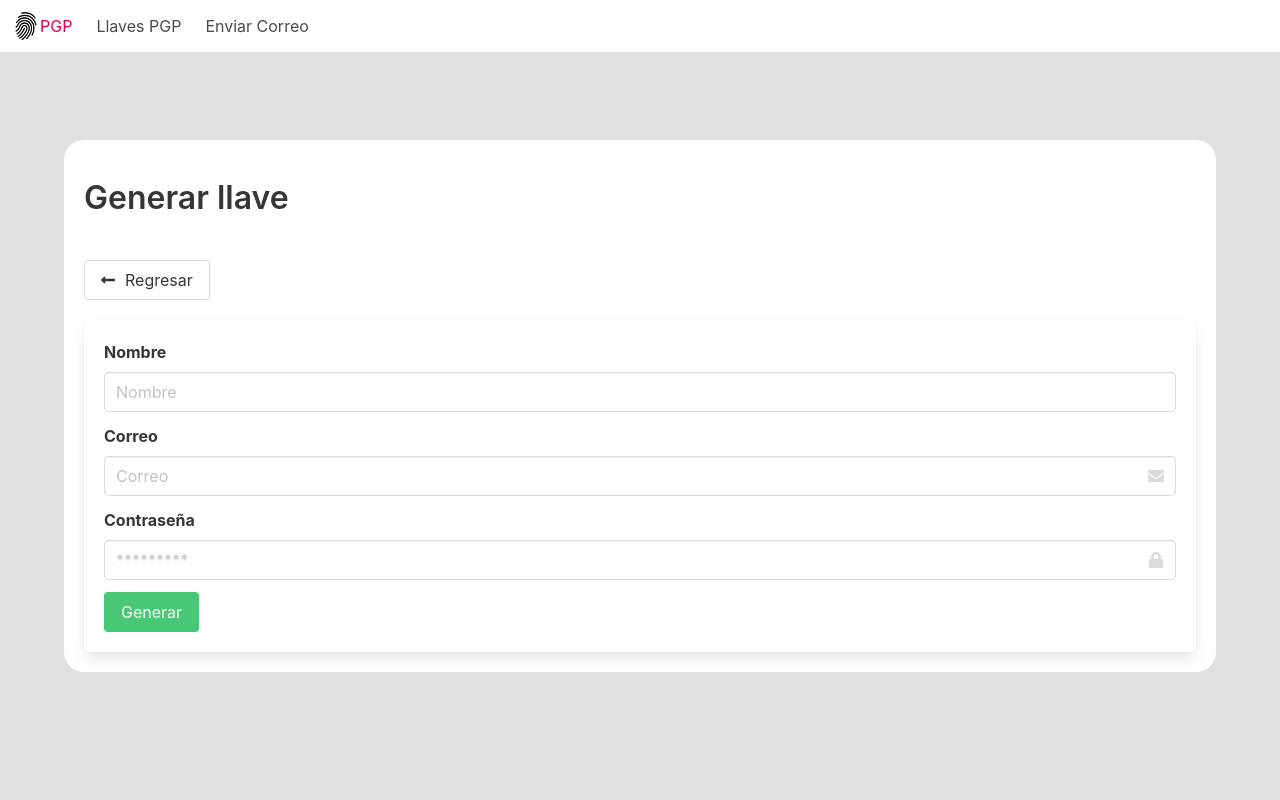
After one commit to astercraker/flask-pgp, a Flask app: page /generar_llave in a window 1280 px wide. The commit adds this page. Run offline with Flask 2, Linux system fonts and the light colour scheme; parts of the project's set-up code (start-up, migrations or seed data) failed here and were passed over; some libraries are stand-ins or nearby versions.

Commit message:
Added code to cypher pgp

```diff
--- a/config.py
+++ b/config.py
@@ -4,11 +4,15 @@ class Config():
     TESTING = False
     SQLALCHEMY_DATABASE_URI = "sqlite:///blog.db"
     SECRET_KEY = 'Th1s1ss3cr3t'
+    GPG_HOME_DIR='/home/astercraker/.gnupg'
+    GPG_BINARY = '/usr/bin/gpg'
 
 class ProductionConfig(Config):
     SQLALCHEMY_DATABASE_URI = os.environ.get("DATABASE_URL")
     SQLALCHEMY_TRACK_MODIFICATIONS = False
     SECRET_KEY = os.environ.get("SECRET_KEY")
+    GPG_HOME_DIR= os.environ.get("GPG_DIR")
+    GPG_BINARY = os.environ.get("GPG_BINARY")
 
 class DevelopmentConfig(Config):
     SQLALCHEMY_DATABASE_URI = "sqlite:///blog.db"
--- a/main.py
+++ b/main.py
@@ -1,32 +1,67 @@
-from flask import Flask, render_template, abort
+from re import T
+from flask import Flask, render_template, abort, request
 import os
-from model import db, Post
+from model import db, Post, Key
+import random, threading, webbrowser
+from flask_cachebuster import CacheBuster
+from flask_gnupg import GnuPG
+from datetime import datetime
+import datedelta
 
+gpg = GnuPG()
 app = Flask(__name__)
 settings_module = os.getenv('APP_SETTINGS_MODULE') if os.getenv('APP_SETTINGS_MODULE') else 'config.DevelopmentConfig'
 
+config = { 'extensions': ['.js', '.css', '.csv'], 'hash_size': 5 }
+cache_buster = CacheBuster(config=config)
+cache_buster.init_app(app)
+
+
 app.config.from_object(settings_module)
+gpg.init_app(app)
 db.init_app(app)
 
 @app.route("/")
 def welcome():
-    new_post = Post(
-        titulo="Hola 3",
-        texto="Texto"
-    )
-    db.session.add_all([new_post])
-    db.session.commit()
-    post = Post.query.order_by(Post.fecha.desc()).all()
-    return render_template("welcome.html", message="Mensaje desde Jinja!", post=post)
+    keys_list = []
+    keys_dict = gpg.list_keys()
+    for key in keys_dict:
+        print(key)
+        key_obj = Key(key)
+        keys_list.append(key_obj)
+    print("keys List: ", keys_list)
+    return render_template("admin_llaves.html", message="", keys=keys_list)
 
+@app.route("/admin_llaves")
+def admin_llaves():
+    keys_list = []
+    keys_dict = gpg.list_keys(True)
+    for key in keys_dict:
+        key_obj = Key(key)
+        print(key)
+        keys_list.append(key_obj)
+    print("keys List: ", keys_list)
+    return render_template("admin_llaves.html", message="", keys=keys_list)
 
-@app.route("/card/<int:index>")
-def card_view(index):
-    try:
-        return render_template("card.html", card=card)
-    except IndexError:
-        abort(404)
+@app.route("/generar_llave", methods=['GET', 'POST'])
+def generar_llave():
+    if request.method == 'POST':
+        nombre = request.form.get('nombre')
+        correo = request.form.get('correo')
+        contrasenia = request.form.get('password')
+        local_dt = datetime.now() + datedelta.datedelta(years=2)
+        input_data = gpg.gen_key_input(key_type="RSA", key_length=2048, name_real=nombre, name_email=correo, subkey_type= 'RSA',subkey_length=2048,expire_date=local_dt.strftime("%Y-%m-%d"), passphrase=contrasenia)
+        key = gpg.gen_key(input_data)
+        print("input", key)
+    return render_template("generar_llave.html")
 
+@app.route("/importar_llave", methods=['GET', 'POST'])
+def importar_llave():
+    if request.method == 'POST':
+        text_key = request.form.get('text-key')
+        import_result = gpg.import_keys(text_key)
+        print(import_result)
+    return render_template("import_keys.html")
 
 if __name__ == '__main__':
     app.run(debug=True)
--- /dev/null
+++ b/static/css/main.css
@@ -0,0 +1,49 @@
+html{
+    overflow-y: auto;
+    background: white;
+}
+body{
+    background-color: rgba(105,148,150,0.1);
+    background-color: #e0e0e0;
+    min-height: 100vh;
+}
+.navbar-link.is-active, .navbar-link:focus, .navbar-link:focus-within, .navbar-link:hover, a.navbar-item.is-active, a.navbar-item:focus, a.navbar-item:focus-within, a.navbar-item:hover {
+    background-color: #fafafa;
+    color: #e30048 !important;
+}
+.navbar-link.is-active, .navbar-link:focus, .navbar-link:focus-within, .navbar-link:hover, a.navbar-item.is-active, a.navbar-item:focus, a.navbar-item:focus-within, a.navbar-item:hover {
+    background-color: #fafafa;
+    color: #e30048 !important;
+}
+.table.is-bordered th {
+    border-width: 1px;
+    background-color: #f7f7f7;
+    color: #757575;
+}
+.container-rounded {
+    padding: 2.5rem 20px 20px 20px;
+    background: white;
+    border-radius: 20px;
+    margin-top: 2.5rem;
+}
+.button-container{
+    padding: 20px 0px;
+}
+.button-container .button i{
+    margin-right: 10px;
+}
+.media{
+    position: relative;
+}
+.icon-modal::before{
+    font-size: 64px;
+    position: absolute;
+    right: 0;
+    top: calc(50% - 32px);
+}
+.icon-modal.sucess::before{
+    color: green;
+}
+.icon-modal.error{
+    color: tomato;
+}
--- /dev/null
+++ b/templates/generar_llave.html
@@ -0,0 +1,101 @@
+{% extends "index.html" %}
+{% block title %}Bienvenido{% endblock %}
+{% block content %}
+
+<section class="section">
+    <div class="container container-rounded">
+      <h1 class="title">Generar llave</h1>
+      <div class="button-container">
+        <a class="button" href="{{ url_for('admin_llaves') }}"><i class="fas fa-long-arrow-alt-left"></i> Regresar</a>
+      </div>
+        <div class="columns is-5-tablet is-4-desktop is-3-widescreen">
+          <div class="column">
+              <form class="box" method = "post">
+                  <div class="field">
+                      <label class="label">Nombre</label>
+                      <div class="control">
+                          <input type="nombre" class="input" name="nombre" placeholder="Nombre">
+                      </div>
+                  </div>
+                  <div class="field">
+                      <label class="label">Correo</label>
+                      <div class="control has-icons-right">
+                          <input type="text" class="input" name="correo" placeholder="Correo" required>
+                          <span class="icon is-small is-right">
+                            <i class="fa fa-envelope"></i>
+                        </span>
+                      </div>
+                  </div>
+                  <div class="field">
+                    <label class="label">Contraseña</label>
+                      <div class="control has-icons-right">
+                          <input type="password" class="input" name="password" placeholder="*********" required >
+                          <span class="icon is-small is-right">
+                              <i class="fa fa-lock"></i>
+                          </span>
+                      </div>
+                  </div>
+                  <div class="field">
+                    <input type = "submit" class="button is-success" value = "Generar" />
+                    <!--
+                        <button class="button is-success">
+                          Generar
+                      </button>
+                    -->
+                  </div>
+              </form>
+          </div>
+      </div>
+    </div>
+</section>
+<div class="modal" id="modal">
+  <div class="modal-background"></div>
+  <div class="modal-content">
+    <div class="box">
+      <article class="media">
+
+        <div class="media-content">
+          <div class="content">
+            <p>
+              <strong>Mensaje</strong>
+              <br><br>
+              Se va a borrar su clave secreta, ¿Esta seguro de borrarla?
+            </p>
+            <button class="button is-info is-small event-close" id="next">Aceptar</button>
+          </div>
+          <nav class="level is-mobile">
+            <div class="level-left">
+              <a class="level-item" aria-label="retweet">
+                <span class="icon is-small">
+                  &nbsp;
+                </span>
+              </a>
+            </div>
+          </nav>
+        </div>
+
+        <div class="media-right">
+          <i class="icon-modal error fas fa-check-circle"></i>
+        </div>
+      </article>
+    </div>
+  </div>
+  <button class="event-close modal-close is-large" aria-label="close"></button>
+</div>
+<script>
+var modal = document.getElementById("modal");
+var clickMe = document.querySelector('.event-close');
+
+var modalClose = document.querySelector('.modal-close');
+var modalBackground = document.querySelector('.modal-background');
+clickMe.addEventListener('click', function (event) {
+	modal.classList.remove("is-active");
+});
+modalBackground.addEventListener('click', function (event) {
+	modal.classList.remove("is-active");
+});
+modalClose.addEventListener('click', function (event) {
+	modal.classList.remove("is-active");
+});
+</script>
+{% endblock %}
--- a/templates/index.html
+++ b/templates/index.html
@@ -5,8 +5,72 @@
     <meta name="viewport" content="width=device-width, initial-scale=1">
     <title>{% block title %}{% endblock %}</title>
     <link rel="stylesheet" href="{{ url_for('static',filename='css/bulma/bulma.min.css') }}">
+    <link rel="stylesheet" href="{{ url_for('static',filename='css/main.css') }}">
+    <link rel="stylesheet" href="https://use.fontawesome.com/releases/v5.8.1/css/all.css">
 </head>
 <body>
+    <nav class="navbar" role="navigation" aria-label="main navigation">
+        <div class="navbar-brand">
+          <a class="navbar-item" href="#">
+            <img src="/static/img/icon-fingerprint.png" height="28"> PGP
+          </a>
+
+          <a role="button" class="navbar-burger" aria-label="menu" aria-expanded="false" data-target="navbarBasicExample">
+            <span aria-hidden="true"></span>
+            <span aria-hidden="true"></span>
+            <span aria-hidden="true"></span>
+          </a>
+        </div>
+
+        <div id="navbarBasicExample" class="navbar-menu">
+          <div class="navbar-start">
+            <a class="navbar-item" href="{{ url_for('admin_llaves') }}">
+              Llaves PGP
+            </a>
+
+            <a class="navbar-item">
+              Enviar Correo
+            </a>
+            <!--
+            <div class="navbar-item has-dropdown is-hoverable">
+              <a class="navbar-link">
+                More
+              </a>
+
+              <div class="navbar-dropdown">
+                <a class="navbar-item">
+                  About
+                </a>
+                <a class="navbar-item">
+                  Jobs
+                </a>
+                <a class="navbar-item">
+                  Contact
+                </a>
+                <hr class="navbar-divider">
+                <a class="navbar-item">
+                  Report an issue
+                </a>
+              </div>
+            </div>
+            -->
+          </div>
+          <!--
+          <div class="navbar-end">
+            <div class="navbar-item">
+              <div class="buttons">
+                <a class="button is-primary">
+                  <strong>Sign up</strong>
+                </a>
+                <a class="button is-light">
+                  Log in
+                </a>
+              </div>
+            </div>
+          </div>
+          -->
+        </div>
+      </nav>
 {% block content %}
 {% endblock %}
 </body>
```
Also changed, not shown: model.py (+22 -0 lines), templates/admin_llaves.html (added, +81 -0 lines), templates/import_keys.html (added, +79 -0 lines), templates/welcome.html (+8 -69 lines), static/img/icon-fingerprint.png (added).
